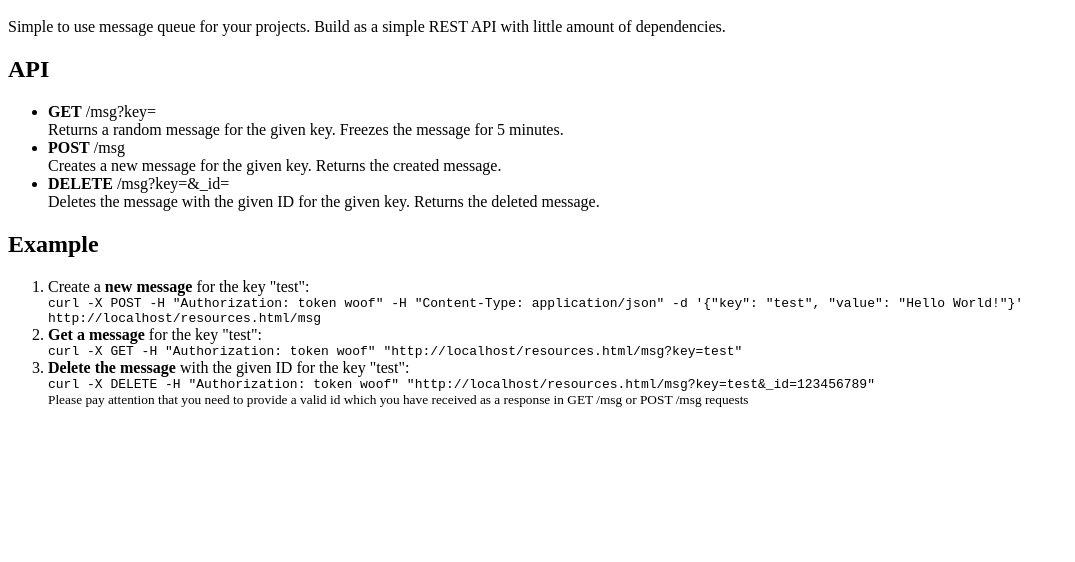
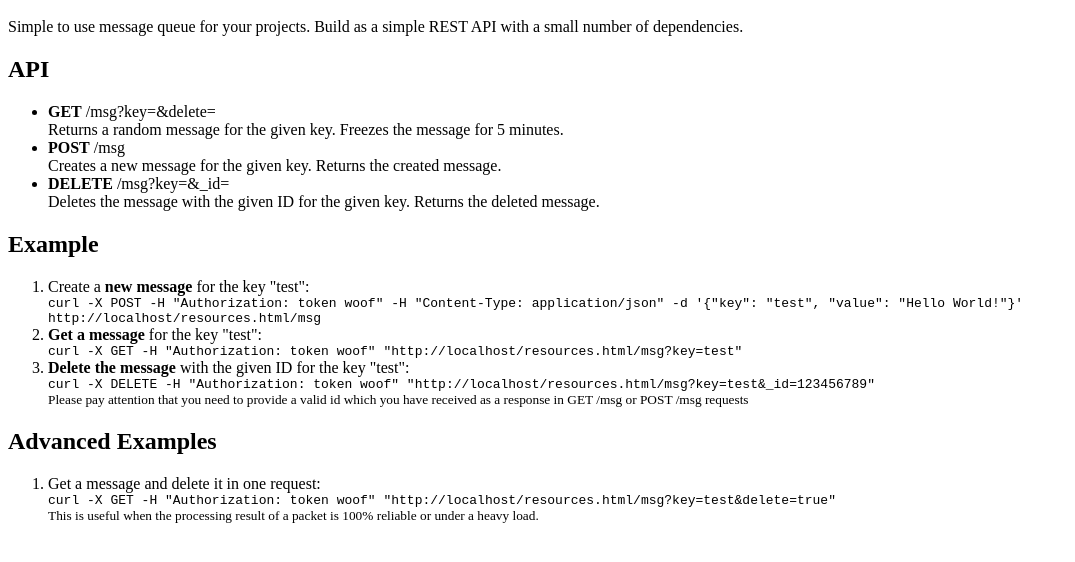
Before and after one commit to farawayCC/lowmq, a website: page resources/help.html in a window 1280 px wide. Shown: the part 48-610 px from the top of the page, without its empty margins (0-1075 px from the left). Drawn offline with Linux system fonts and the light colour scheme.

Commit message:
Updated documentation

```diff
--- a/resources/help.html
+++ b/resources/help.html
@@ -15,10 +15,10 @@
 
 <body>
     <h1>LowMQ</h1>
-    Simple to use message queue for your projects. Build as a simple REST API with little amount of dependencies.<br>
+    Simple to use message queue for your projects. Build as a simple REST API with a small number of dependencies.<br>
     <h2>API</h2>
     <ul>
-        <li><b>GET</b> /msg?key=</li>
+        <li><b>GET</b> /msg?key=&delete=</li>
         Returns a random message for the given key. Freezes the message for 5 minutes.
         <li><b>POST</b> /msg</li>
         Creates a new message for the given key. Returns the created message.
@@ -40,6 +40,13 @@
             /msg or
             POST /msg requests</small>
     </ol>
+
+    <h2>Advanced Examples</h2>
+    <ol>
+        <li>Get a message and delete it in one request:</li>
+        <code>curl -X GET -H "Authorization: token woof" "<url></url>/msg?key=test&amp;delete=true"</code><br>
+        <small>This is useful when the processing result of a packet is 100% reliable or under a heavy load.</small>
+    </ol>
 </body>
 
 </html>
```
